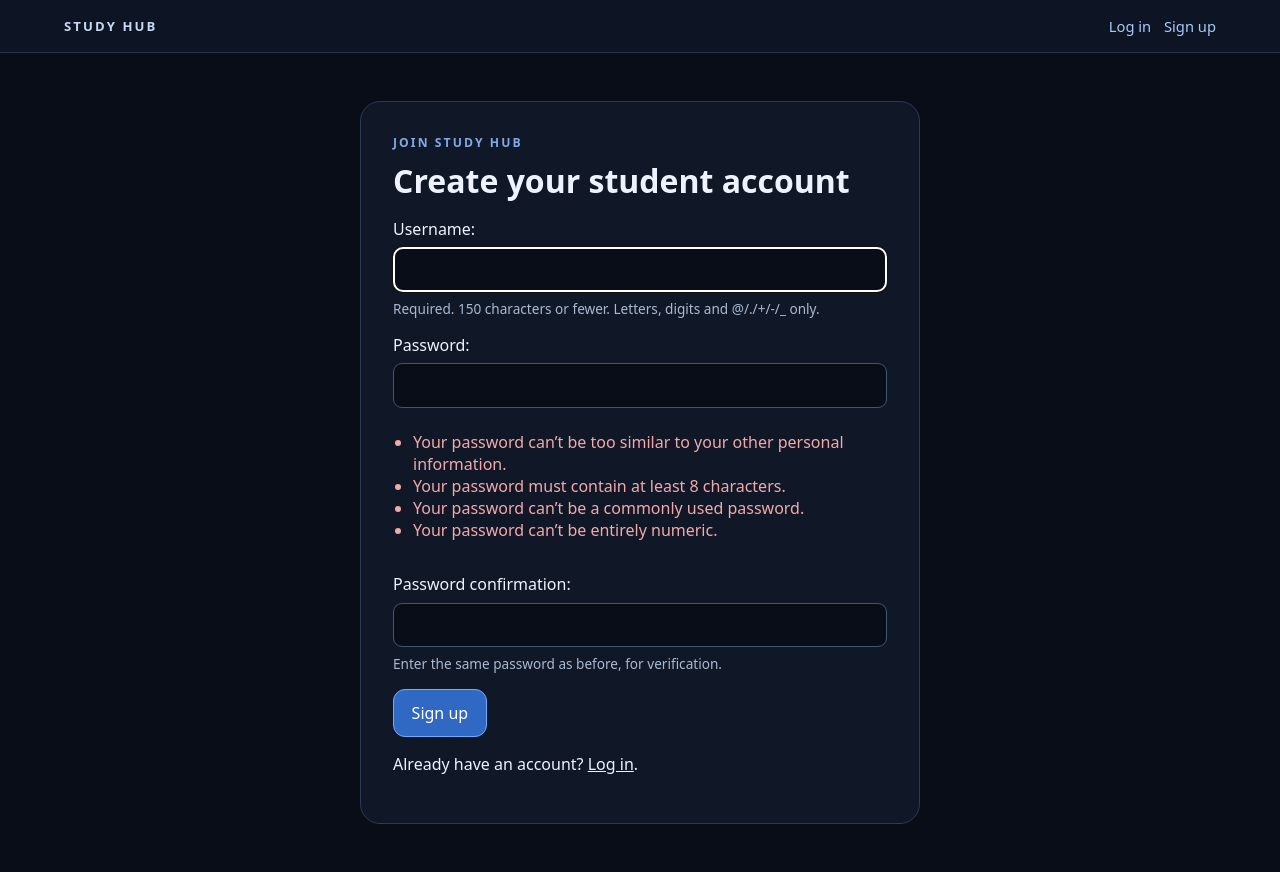
After one commit to gzhuning/Solar-System, a Django app: page /signup/ in a window 1280 px wide. The commit adds this page. Run offline with Django 5.2, Linux system fonts and the light colour scheme.

Commit message:
Add student authentication flow

```diff
--- a/config/settings.py
+++ b/config/settings.py
@@ -124,3 +124,7 @@ STATIC_URL = 'static/'
 # https://docs.djangoproject.com/en/5.2/ref/settings/#default-auto-field
 
 DEFAULT_AUTO_FIELD = 'django.db.models.BigAutoField'
+
+LOGIN_URL = 'solar_system:login'
+LOGIN_REDIRECT_URL = 'solar_system:home'
+LOGOUT_REDIRECT_URL = 'solar_system:home'
--- a/solar_system/templates/solar_system/base.html
+++ b/solar_system/templates/solar_system/base.html
@@ -9,8 +9,13 @@
     * { box-sizing: border-box; }
     body { margin: 0; min-height: 100vh; }
     a { color: inherit; }
-    .topbar { padding: 1rem clamp(1rem, 5vw, 4rem); border-bottom: 1px solid #26344a; background: #0d1524; }
+    .topbar { display: flex; align-items: center; justify-content: space-between; gap: 1rem; padding: 1rem clamp(1rem, 5vw, 4rem); border-bottom: 1px solid #26344a; background: #0d1524; }
     .brand { color: #c8d8f2; font-size: .82rem; font-weight: 700; letter-spacing: .16em; text-decoration: none; }
+    .account-nav { display: flex; align-items: center; justify-content: flex-end; flex-wrap: wrap; gap: .8rem; color: #c8d8f2; font-size: .92rem; }
+    .account-nav a { color: #a9c9fa; text-decoration: none; }
+    .account-nav form { margin: 0; }
+    .account-nav button { border: 0; padding: 0; background: none; color: #a9c9fa; font: inherit; cursor: pointer; }
+    .account-nav button:hover, .account-nav a:hover { color: white; }
     main { width: min(1100px, calc(100% - 2rem)); margin: 0 auto; }
     .eyebrow { color: #80a9e8; font-size: .76rem; font-weight: 700; letter-spacing: .17em; text-transform: uppercase; }
     .button { display: inline-flex; align-items: center; justify-content: center; min-height: 46px; padding: .75rem 1.1rem; border: 1px solid #76a9ff; border-radius: 12px; background: #2f69c3; color: white; font-weight: 700; text-decoration: none; transition: background .18s, transform .18s; }
@@ -22,7 +27,21 @@
   {% block head %}{% endblock %}
 </head>
 <body>
-  <header class="topbar"><a class="brand" href="{% url 'solar_system:home' %}">STUDY HUB</a></header>
+  <header class="topbar">
+    <a class="brand" href="{% url 'solar_system:home' %}">STUDY HUB</a>
+    <nav class="account-nav" aria-label="Account">
+      {% if user.is_authenticated %}
+        <span>Signed in as <strong>{{ user.username }}</strong></span>
+        <form method="post" action="{% url 'solar_system:logout' %}">
+          {% csrf_token %}
+          <button type="submit">Log out</button>
+        </form>
+      {% else %}
+        <a href="{% url 'solar_system:login' %}">Log in</a>
+        <a href="{% url 'solar_system:signup' %}">Sign up</a>
+      {% endif %}
+    </nav>
+  </header>
   {% block content %}{% endblock %}
 </body>
 </html>
--- a/solar_system/templates/solar_system/home.html
+++ b/solar_system/templates/solar_system/home.html
@@ -22,6 +22,9 @@
     <div class="eyebrow">A place to explore and learn</div>
     <h1 id="welcome-heading">Welcome to Study Hub.</h1>
     <p>Choose a subject and follow your curiosity. Pick a study area to get started.</p>
+    {% if user.is_authenticated %}
+    <p class="student-greeting">Welcome, <strong>{{ user.username }}</strong>.</p>
+    {% endif %}
   </section>
 
   <section class="subjects" aria-label="Study subjects">
--- /dev/null
+++ b/solar_system/templates/solar_system/signup.html
@@ -0,0 +1,28 @@
+{% extends 'solar_system/base.html' %}
+
+{% block title %}Sign up | Study Hub{% endblock %}
+
+{% block head %}
+  <style>
+    .auth-card { max-width: 560px; margin: 3rem auto; padding: clamp(1.25rem, 4vw, 2rem); border: 1px solid #2a3b56; border-radius: 20px; background: #101827; }
+    .auth-card h1 { margin: .5rem 0 1rem; }
+    .auth-card form p { display: grid; gap: .45rem; margin: 1rem 0; }
+    .auth-card input { width: 100%; min-height: 44px; padding: .65rem .75rem; border: 1px solid #405574; border-radius: 9px; background: #080d18; color: #eef3ff; font: inherit; }
+    .auth-card .helptext { color: #aab9d0; font-size: .85rem; }
+    .auth-card ul { padding-left: 1.25rem; color: #f2a9a9; }
+    .auth-card .button { cursor: pointer; font: inherit; }
+  </style>
+{% endblock %}
+
+{% block content %}
+<main class="auth-card">
+  <div class="eyebrow">Join Study Hub</div>
+  <h1>Create your student account</h1>
+  <form method="post">
+    {% csrf_token %}
+    {{ form.as_p }}
+    <button class="button" type="submit">Sign up</button>
+  </form>
+  <p>Already have an account? <a href="{% url 'solar_system:login' %}">Log in</a>.</p>
+</main>
+{% endblock %}
--- a/solar_system/urls.py
+++ b/solar_system/urls.py
@@ -1,4 +1,5 @@
 from django.urls import path
+from django.contrib.auth import views as auth_views
 
 from . import views
 
@@ -8,4 +9,11 @@ urlpatterns = [
     path('', views.home, name='home'),
     path('science/', views.science, name='science'),
     path('playground/', views.playground, name='playground'),
+    path('signup/', views.SignUpView.as_view(), name='signup'),
+    path(
+        'login/',
+        auth_views.LoginView.as_view(template_name='solar_system/login.html'),
+        name='login',
+    ),
+    path('logout/', auth_views.LogoutView.as_view(), name='logout'),
 ]
--- a/solar_system/views.py
+++ b/solar_system/views.py
@@ -1,7 +1,11 @@
 from django.conf import settings
+from django.contrib.auth import login
+from django.contrib.auth.forms import UserCreationForm
 from django.http import FileResponse
 from django.shortcuts import render
+from django.urls import reverse_lazy
 from django.views.decorators.clickjacking import xframe_options_exempt
+from django.views.generic import CreateView
 
 # Let the desktop preview frame the Study Hub; Science pages remain same-origin only.
 @xframe_options_exempt
@@ -27,3 +31,15 @@ def playground(request):
     """Serve the original standalone page without changing or copying it."""
     page = settings.BASE_DIR / 'solar_system.html'
     return FileResponse(page.open('rb'), content_type='text/html; charset=utf-8')
+
+
+class SignUpView(CreateView):
+    """Create a student account with Django's built-in user form."""
+    form_class = UserCreationForm
+    template_name = 'solar_system/signup.html'
+    success_url = reverse_lazy('solar_system:home')
+
+    def form_valid(self, form):
+        response = super().form_valid(form)
+        login(self.request, self.object)
+        return response
```
Also changed, not shown: solar_system/templates/solar_system/login.html (added, +29 -0 lines), solar_system/tests.py (+37 -1 lines).
